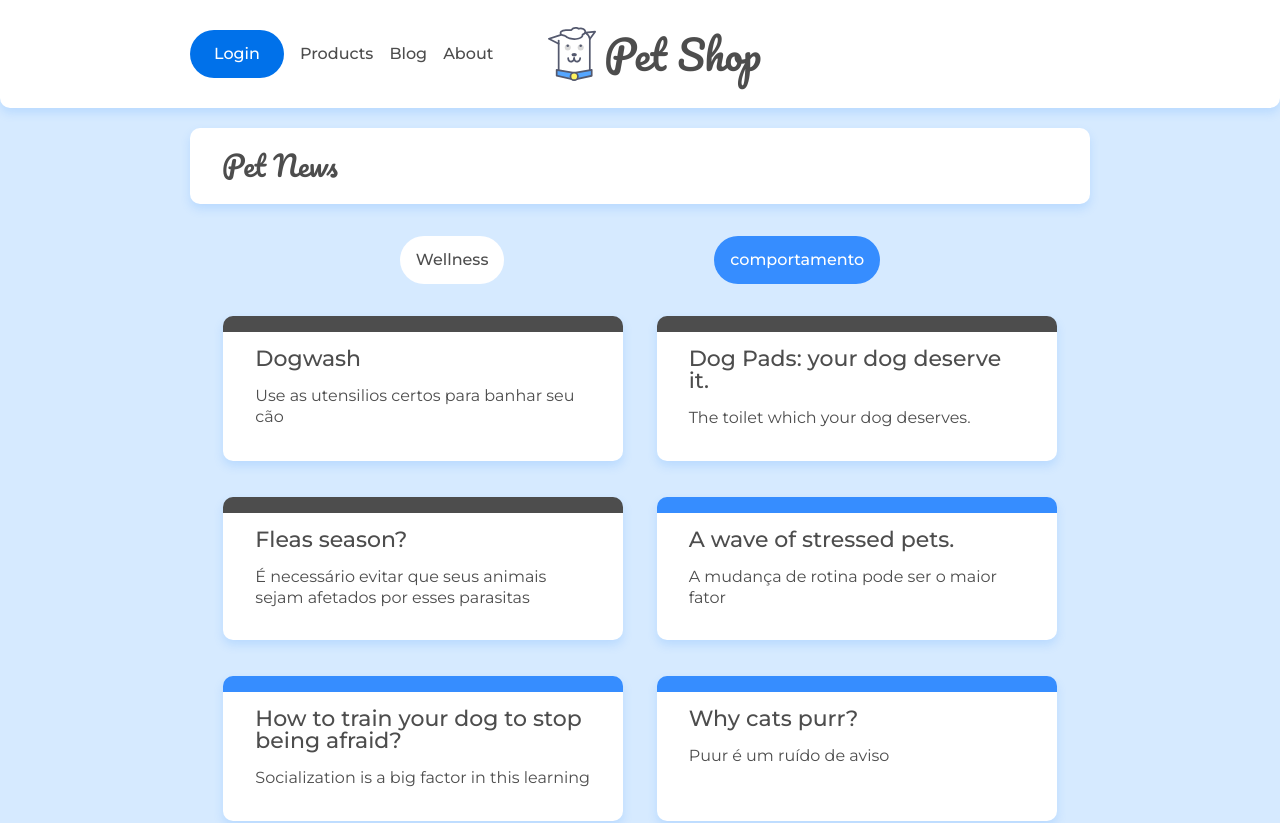
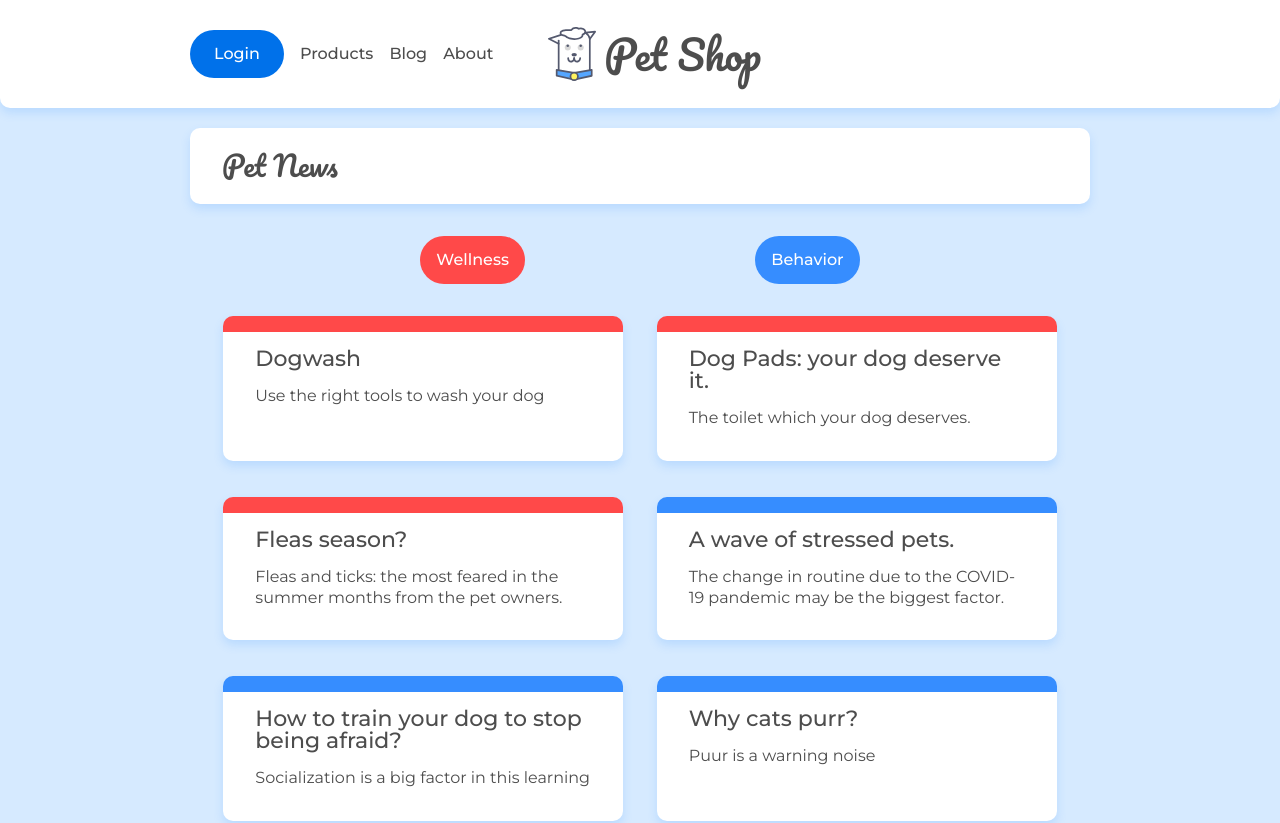
Before and after one commit to danielemaraschin/React-Router-Navigating-SPA, a React (Create React App) app in the folder petshop/: page / in a window 1280 px wide. Shown: the top 823 px of the page. Built offline with nearby package versions, Linux system fonts and the light colour scheme; data requests are answered from the project's data file.

Commit message:
Learning about : nested routes and useRouteMatch

```diff
--- a/petshop/db.json
+++ b/petshop/db.json
@@ -1,13 +1,13 @@
 {
   "categorias": [
     {
-      "id": "Wellness",
+      "id": "bem-estar",
       "nome": "Wellness",
       "subcategorias": ["higiene", "saude"]
     },
     {
       "id": "comportamento",
-      "nome": "comportamento",
+      "nome": "Behavior",
       "subcategorias": ["treinamento", "educacao"]
     }
   ],
@@ -15,32 +15,32 @@
     {
       "id": 1,
       "title": "Dogwash",
-      "metadescription": "Use as utensilios certos para banhar seu cão",
-      "body": "A maioria dos cães prefere pular a hora do banho, mas o banho desempenha um papel importante na saúde do pelo e da pele do seu cão, ajudando a mantê-lo limpo e livre de sujeira e parasitas. Ter os produtos certos pode ajudá-lo a se sentir mais confortável.",
-      "categoria": "Wellness",
+      "metadescription":"Use the right tools to wash your dog",
+      "body": "Most dogs prefer to skip bath time, but bathing plays an important role in your dog's coat and skin health, helping to keep it clean and free of dirt and parasites. Having the right products can help. you feel more comfortable.",
+      "categoria": "bem-estar",
       "subcategoria": "higiene"
     },
     {
       "id": 2,
       "title": "Dog Pads: your dog deserve it.",
       "metadescription": "The toilet which your dog deserves.",
-      "body": "Os tapetes higiênicos são uma inovação do mercado pet, perfeitos para que seu cão faça suas necessidades com conforto e sem sujar a casa. São produtos descartáveis ou laváveis que garantem conforto ao animal.",
-      "categoria": "Wellness",
+      "body": "Training a puppy to use potty pads can be a great step to full housebreaking, or can be a full-time fix for small dogs.",
+      "categoria": "bem-estar",
       "subcategoria": "higiene"
     },
     {
       "id": 3,
       "title": "Fleas season?",
-      "metadescription": "É necessário evitar que seus animais sejam afetados por esses parasitas",
-      "body": "Não é a mordida, mas a reação alérgica a ela que faz seu cão coçar. Alguns animais de estimação são hipersensíveis a pulgas e podem sofrer uma reação severa com apenas uma única mordida. No entanto, todos os animais de estimação sentirão desconforto em caso de picadas de pulgas. Portanto, assim que você vir arranhões repetidos, suspeite de pulgas.",
-      "categoria": "Wellness",
+      "metadescription": "Fleas and ticks: the most feared in the summer months from the pet owners.",
+      "body": "Particularly if your dog spends a lot of time outdoors, it's important to ensure that they're protected from fleas and ticks (and the various diseases they carry). But flea and tick prevention products aren’t just important for your dog’s comfort and health—they can also prevent you and your family from getting Lyme disease or another tick-borne illness.",
+      "categoria": "bem-estar",
       "subcategoria": "saude"
     },
     {
       "id": 4,
       "title": "A wave of stressed pets.",
-      "metadescription": "A mudança de rotina pode ser o maior fator",
-      "body": "Eles começaram a contar com a atenção extra incluindo todos aqueles novos cachorrinhos que esperam que estejamos por perto, mas com mais pessoas voltando ao escritório ou saindo de férias, os cães vão sentir a ausência mais do que nunca, criando uma pandemia de ansiedade entre nossos cães, para a qual podemos não estar preparados.",
+      "metadescription": "The change in routine due to the COVID-19 pandemic may be the biggest factor.",
+      "body": "They count on getting extra attention including all those new puppies that keep us around, but with more people returning to the office or going on vacation, dogs will feel the absence more than ever, creating a pandemic of anxiety among our people. dogs, for which we cannot be prepared.",
       "categoria": "comportamento",
       "subcategoria": "educacao"
     },
@@ -48,14 +48,14 @@
       "id": 5,
       "title": "How to train your dog to stop being afraid?",
       "metadescription": "Socialization is a big factor in this learning",
-      "body": "Ensinar um cachorro a parar de ter medo só pode ser feito aumentando sua autoconfiança. Isso significa mudar a forma como sua mente reage em certas situações e transformar associações negativas em positivas. Fazer isso requer muita paciência e uma série de exposições controladas ao evento ou objeto temido, mas a uma distância suficiente para que o cão não se sinta ansioso.",
+      "body": "Teaching a dog to stop being afraid can only be done by increasing his self-confidence. This means changing the way your mind reacts in certain situations and negative associations into positive ones. Doing this requires a lot of patience and a series of determined controls on the dreaded event or object, but at a distance enough for the dog not to feel anxious.",
       "categoria": "comportamento",
       "subcategoria": "educacao"
     },
     {
       "id": 6,
       "title": "Why cats purr?",
-      "metadescription": "Puur é um ruído de aviso",
+      "metadescription": "Puur is a warning noise ",
       "body": "Scientists assume that a cat's purr is an expression of pleasure or is a means of communication with its young, perhaps the reasons for purring can be deciphered from the more stressful moments in a cat's life. Cats often purr while under duress, such as during a visit to the veterinarian or when recovering from injury. Thus, not all purring cats appear to be content or pleased with their current circumstances. This riddle has lead researchers to investigate how cats purr, which is also still under debate.",
       "categoria": "comportamento",
       "subcategoria": "treinamento"
@@ -63,7 +63,7 @@
     {
       "id": 7,
       "title": "Training a cat...",
-      "metadescription": "Yes, you can!And it's easier than you can imagine",
+      "metadescription": "Yes, you can!And it's easier than you can imagine.",
       "body":"Typically used as training tools for a wide variety of animals, a clicker will only cost a few dollars and will help you give positive reinforcement when learning to train a cat. (You can also use a regular pen with a click button - the important thing is to have a distinct noise that you can make instantly.) Most cat training involves giving your cat a treat he likes after a click to mark the desired behavior.",
       "categoria": "comportamento",
       "subcategoria": "treinamento"
--- a/petshop/src/App.jsx
+++ b/petshop/src/App.jsx
@@ -6,6 +6,7 @@ import Sobre from './paginas/Sobre'
 import Pagina404 from './paginas/Pagina404'
 import Cabecalho from './components/Cabecalho'
 import Post from './paginas/Post'
+import Categoria from './paginas/Categoria'
 
 
 function App() {
@@ -20,6 +21,9 @@ function App() {
         <Route path='/sobre'>
           <Sobre />
         </Route>
+        <Route path='/categoria/:id'>
+          <Categoria />
+        </Route>
         <Route path='/posts/:id'> {/*id estamos usando o usar hook params */}
           <Post/>
         </Route>
--- /dev/null
+++ b/petshop/src/paginas/Categoria.jsx
@@ -0,0 +1,23 @@
+import React from 'react'
+import { Route, useParams, useRouteMatch } from 'react-router-dom'
+import '../assets/css/blog.css'
+import ListaCategorias from '../components/ListaCategorias'
+import ListaPost from '../components/ListaPost'
+
+const Categoria = () => {
+    const { id } = useParams()
+    const {path} = useRouteMatch ()
+    return(
+        <>
+        <div className="container">
+            <h2 className="titulo-pagina">Pet News</h2>
+        </div>
+        <ListaCategorias/> {/*Dentro das categorias tem os posts */}
+        <Route exact path={`${path}/`}> {/*vai mostrar em qual caminho esta, wellness ou comportamento, conforme clicamos em cima */}
+            <ListaPost url={`/posts?categoria=${id}`} /> {/*queremos o post especifico*/}
+        </Route>
+        </>
+    )
+}
+
+export default Categoria
--- a/petshop/src/paginas/Home.jsx
+++ b/petshop/src/paginas/Home.jsx
@@ -10,7 +10,7 @@ const Home = () => {
         <h2 className="titulo-pagina">Pet News</h2>
       </div>
       <ListaCategorias/>
-      <ListaPost url={'/posts'}/>
+      <ListaPost url={'/posts'}/>{/*ele que é responsavel por listar os posts e dentro dele ja tem td logica para exibir os posts. mas aqui ele ta pegando todos os posts*/}
     </main>
   )
 }
```
Also changed, not shown: 1 other file (tests, documents, lock files or other folders).
